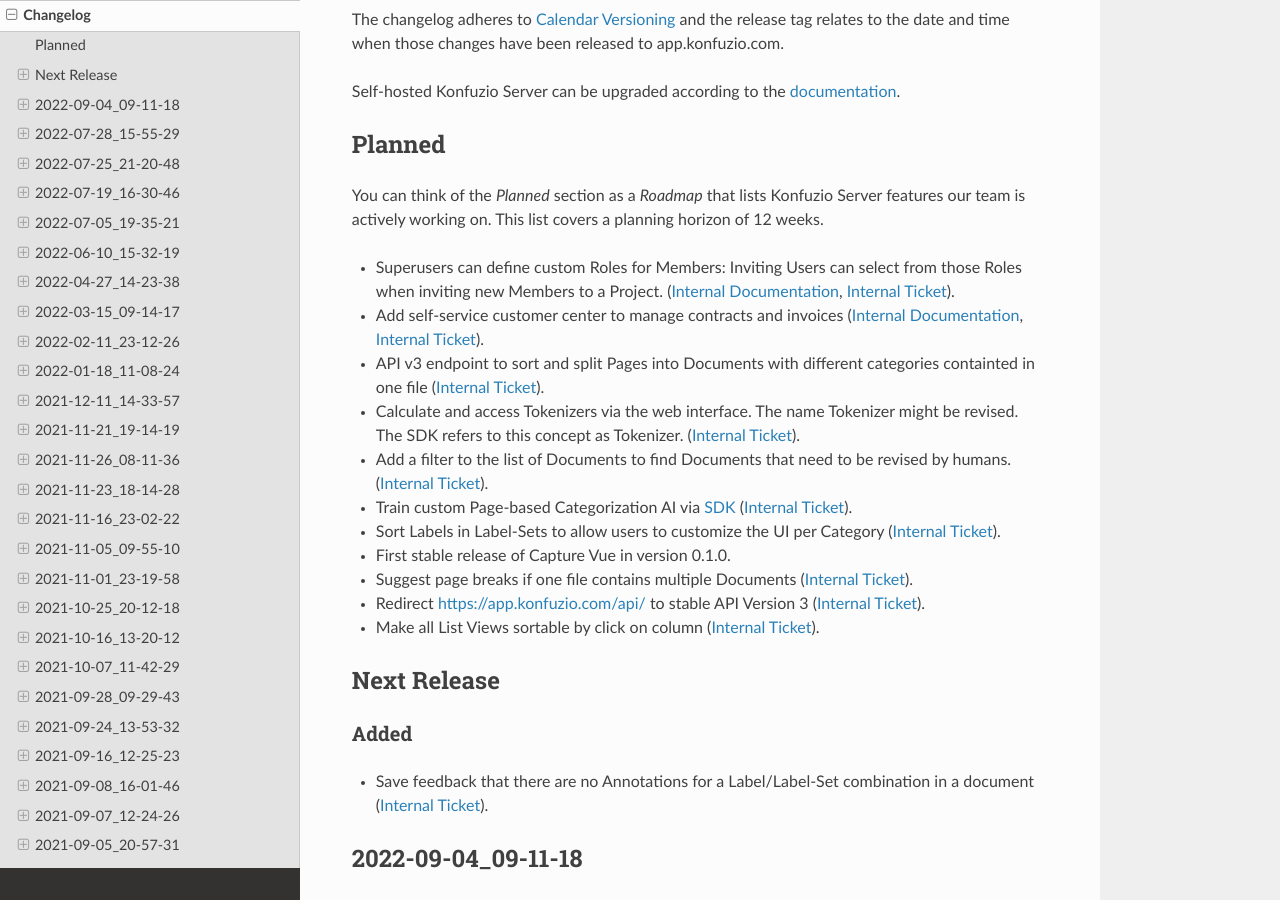
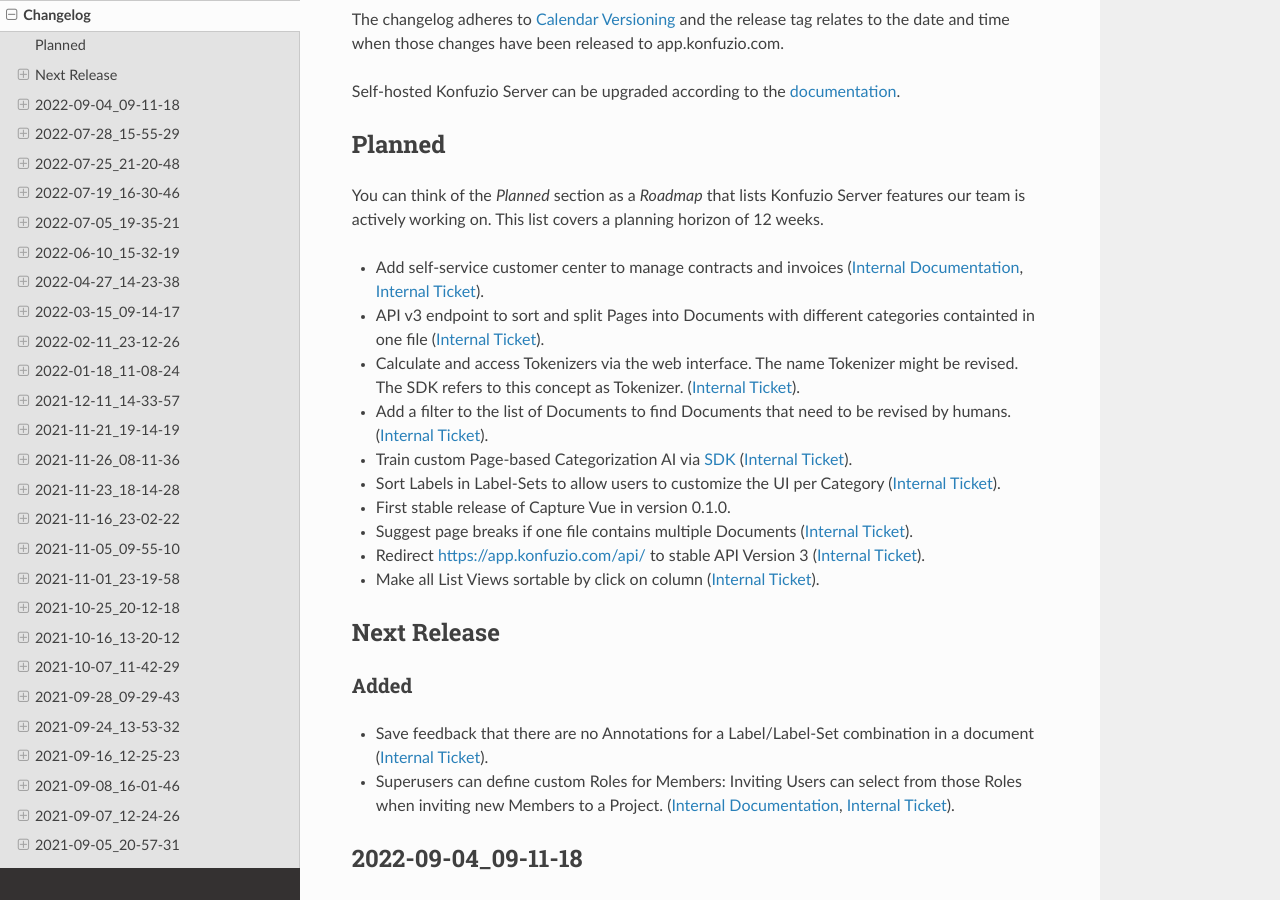
Before and after one commit to konfuzio-ai/konfuzio-sdk, a Sphinx documentation site: the page built from docs/web/changelog_app.md, in a window 1280 px wide and 900 px high, scrolled down 224 px. Built offline with Sphinx 7.4.7 and the Read the Docs theme 2.0.0, drawn with Linux system fonts in a browser that asks for light colours; part of the change alters nothing that is shown.

```diff
--- a/docs/web/changelog_app.md
+++ b/docs/web/changelog_app.md
@@ -15,7 +15,6 @@ Self-hosted Konfuzio Server can be upgraded according to the [documentation](htt
 
 You can think of the *Planned* section as a *Roadmap* that lists Konfuzio Server features our team is actively working on. This list covers a planning horizon of 12 weeks.
 
-- Superusers can define custom Roles for Members: Inviting Users can select from those Roles when inviting new Members to a Project. ([Internal Documentation](https://gitlab.com/konfuzio/manual/-/merge_requests/21/diffs), [Internal Ticket](https://gitlab.com/konfuzio/objectives/-/issues/7364)).
 - Add self-service customer center to manage contracts and invoices ([Internal Documentation](https://gitlab.com/konfuzio/manual/-/merge_requests/23/diffs), [Internal Ticket](https://gitlab.com/konfuzio/objectives/-/issues/8235)).
 - API v3 endpoint to sort and split Pages into Documents with different categories containted in one file ([Internal Ticket](https://gitlab.com/konfuzio/objectives/-/issues/9452)).
 - Calculate and access Tokenizers via the web interface. The name Tokenizer might be revised. The SDK refers to this concept as Tokenizer. ([Internal Ticket](https://gitlab.com/konfuzio/objectives/-/issues/9271)).
@@ -31,6 +30,7 @@ You can think of the *Planned* section as a *Roadmap* that lists Konfuzio Server
 
 ### Added
 - Save feedback that there are no Annotations for a Label/Label-Set combination in a document ([Internal Ticket](https://gitlab.com/konfuzio/objectives/-/issues/9163)).
+- Superusers can define custom Roles for Members: Inviting Users can select from those Roles when inviting new Members to a Project. ([Internal Documentation](https://gitlab.com/konfuzio/manual/-/merge_requests/21/diffs), [Internal Ticket](https://gitlab.com/konfuzio/objectives/-/issues/7364)).
 
 ## 2022-09-04_09-11-18
 
```
